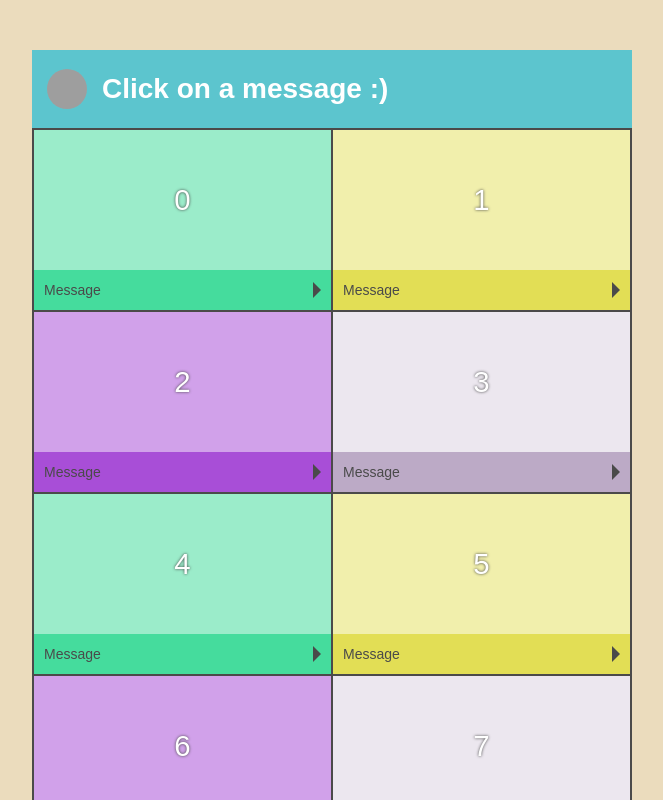
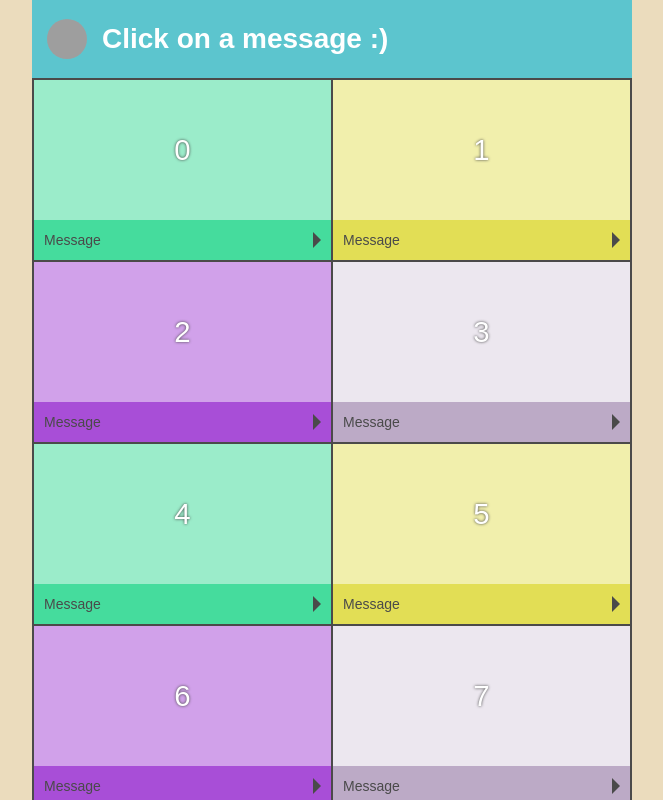
Before and after one commit to karlito40/codepen, a Vue app in the folder vue-timeline-component/: page / in a window 1280 px wide. Shown: the top 800 px of the page, without its empty margins (308-971 px from the left). Built offline with nearby package versions, Linux system fonts and the light colour scheme; grey boxes are pictures that could not be loaded.

Commit message:
remove margin

```diff
--- a/vue-timeline-component/src/App.vue
+++ b/vue-timeline-component/src/App.vue
@@ -119,7 +119,7 @@ body {
 #app {
   width: 100%;
   max-width: 600px;
-  margin: 50px auto 0 auto;
+  margin: 0 auto;
   position: relative;
 }
 
```
